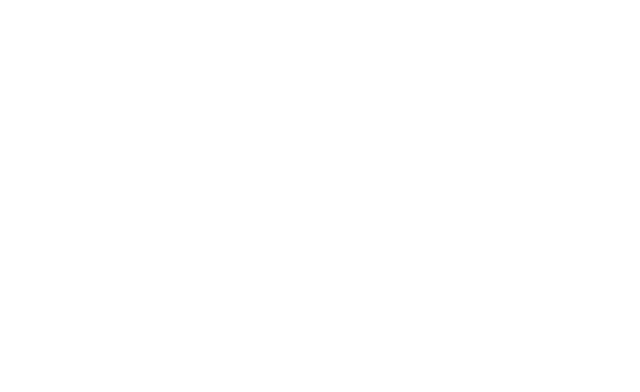
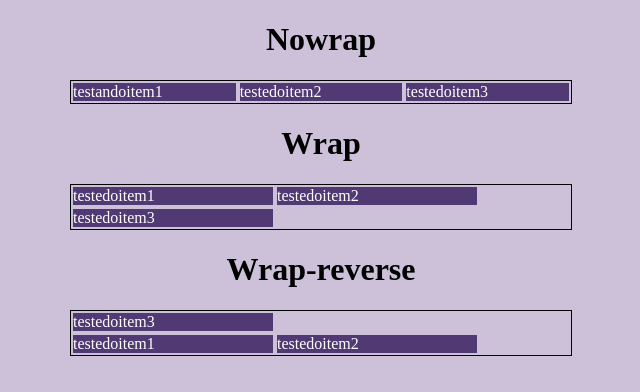
Before and after one commit to giovaniavila/flexbox, a plain HTML site: page flex-wrap/index.html in a window 1280 px wide. Shown: the whole page, without its empty margins (319-959 px from the left). Drawn offline with Linux system fonts and the light colour scheme.

Commit message:
:sparkles: flex-wrap content

```diff
--- a/flex-wrap/flex.css
+++ b/flex-wrap/flex.css
@@ -0,0 +1,58 @@
+:root{
+  --background-color: #CDC1D9;
+  --item-color: #513973;
+  --text-item-color: white;
+}
+
+body{
+  background-color: var(--background-color);
+}
+
+h1{
+  text-align: center;
+}
+
+.container-nowrap{
+  width: 500px;
+  margin: auto;
+  border: 1px solid black;
+  display: flex;
+  flex-wrap: nowrap;
+}
+
+.nowrap{
+  background-color: var(--item-color);
+  margin: 2px;
+  width: 400px;
+  color: var(--text-item-color);
+}
+
+.container-wrap{
+  max-width: 500px;
+  margin: auto;
+  border: 1px solid black;
+  display: flex;
+  flex-wrap: wrap;
+}
+
+.wrap{
+  background-color: var(--item-color);
+  color: var(--text-item-color);
+  margin: 2px;
+  width: 200px;
+}
+
+.container-wrap-reverse{
+  max-width: 500px;
+  margin: auto;
+  border: 1px solid black;
+  display: flex;
+  flex-wrap: wrap-reverse;
+}
+
+.wrap-reverse{
+  background-color: var(--item-color);
+  color: var(--text-item-color);
+  margin: 2px;
+  width: 200px;
+}
--- a/flex-wrap/index.html
+++ b/flex-wrap/index.html
@@ -8,6 +8,25 @@
   <link rel="stylesheet" href="flex.css">
 </head>
 <body>
+  <h1>Nowrap</h1>
+  <div class="container-nowrap">
+    <div class="nowrap">testandoitem1</div>
+    <div class="nowrap">testedoitem2</div>
+    <div class="nowrap">testedoitem3</div>
+  </div>
 
+  <h1>Wrap</h1>
+  <div class="container-wrap">
+    <div class="wrap">testedoitem1</div>
+    <div class="wrap">testedoitem2</div>
+    <div class="wrap">testedoitem3</div>
+  </div>
+
+  <h1>Wrap-reverse</h1>
+  <div class="container-wrap-reverse">
+    <div class="wrap-reverse">testedoitem1</div>
+    <div class="wrap-reverse">testedoitem2</div>
+    <div class="wrap-reverse">testedoitem3</div>
+  </div>
 </body>
 </html>
```
